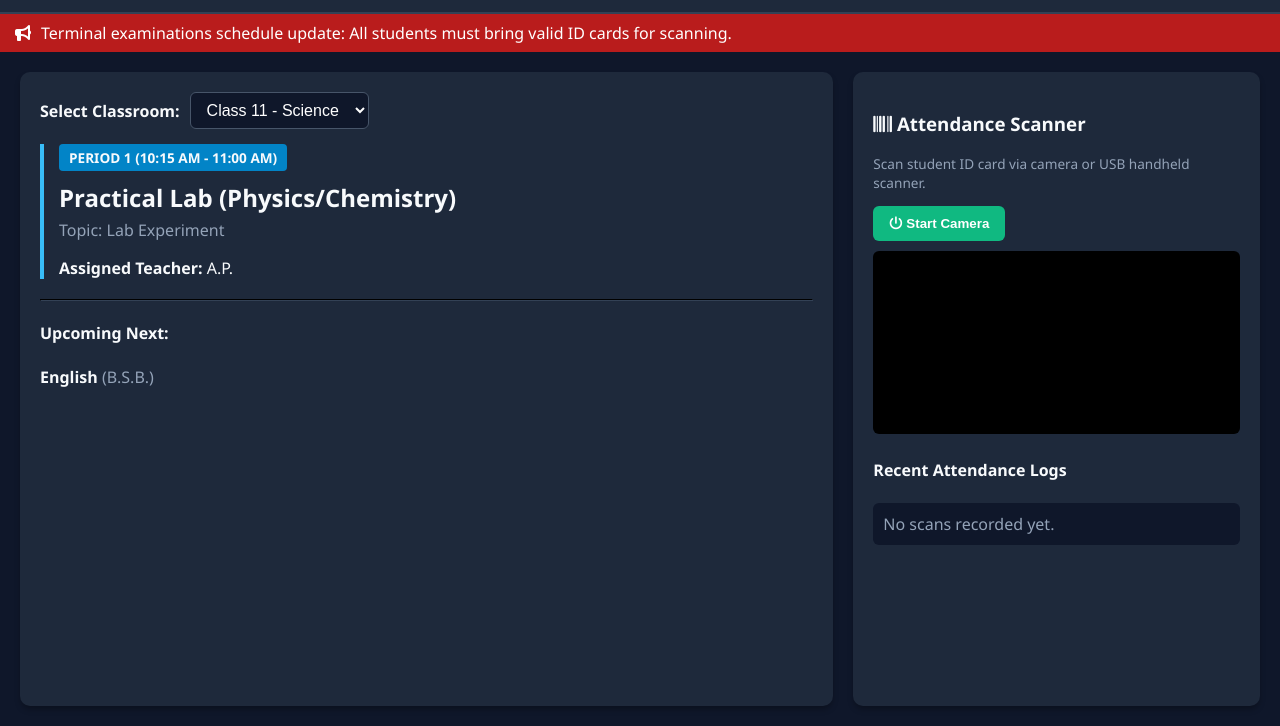
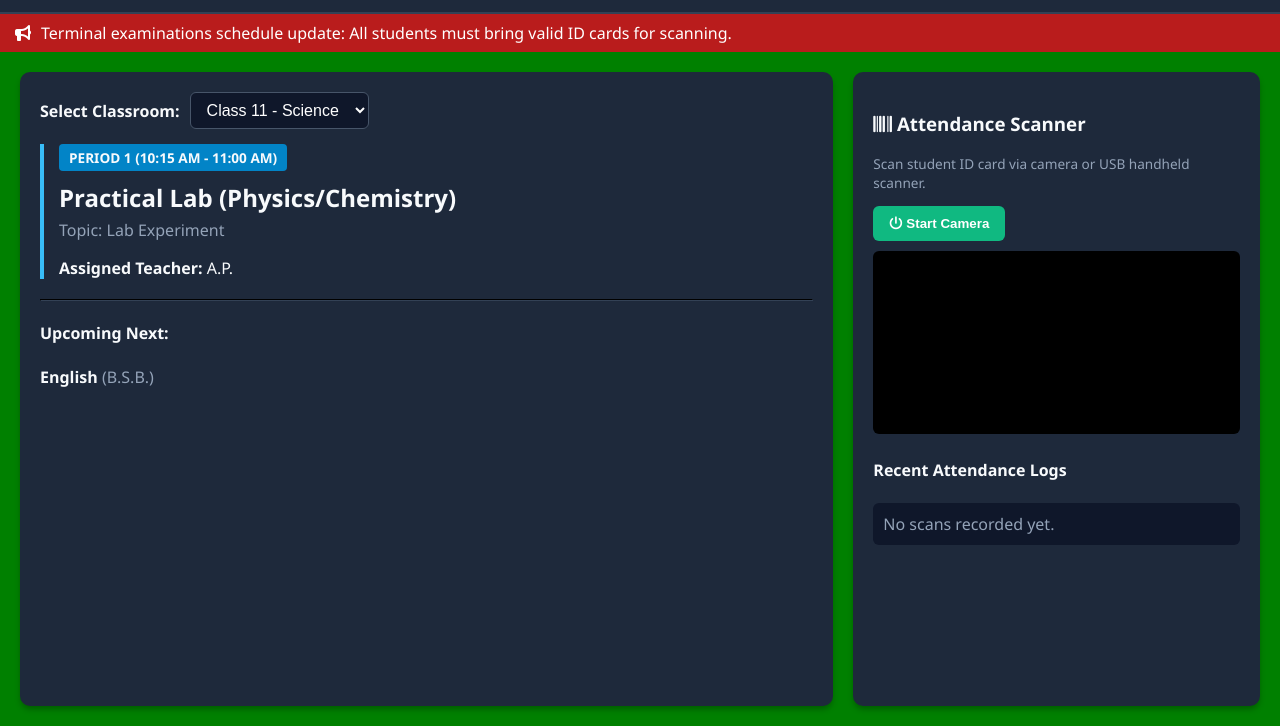
Before and after one commit to codersushant321/projectsos, a plain HTML site: page index.html in a window 1280 px wide. Shown: the part 74-800 px from the top of the page. Drawn offline with Linux system fonts and the light colour scheme.

Commit message:
Change background color to green and update styles
Updated background color and adjusted styles in index.html.

```diff
--- a/index.html
+++ b/index.html
@@ -7,7 +7,7 @@
     <link rel="stylesheet" href="https://cdnjs.cloudflare.com/ajax/libs/font-awesome/6.4.0/css/all.min.css">
     <style>
         :root {
-            --bg-dark: #0f172a;
+            --bg-dark: green;
             --card-bg: #1e293b;
             --accent-green: #10b981;
             --accent-red: #ef4444;
```
